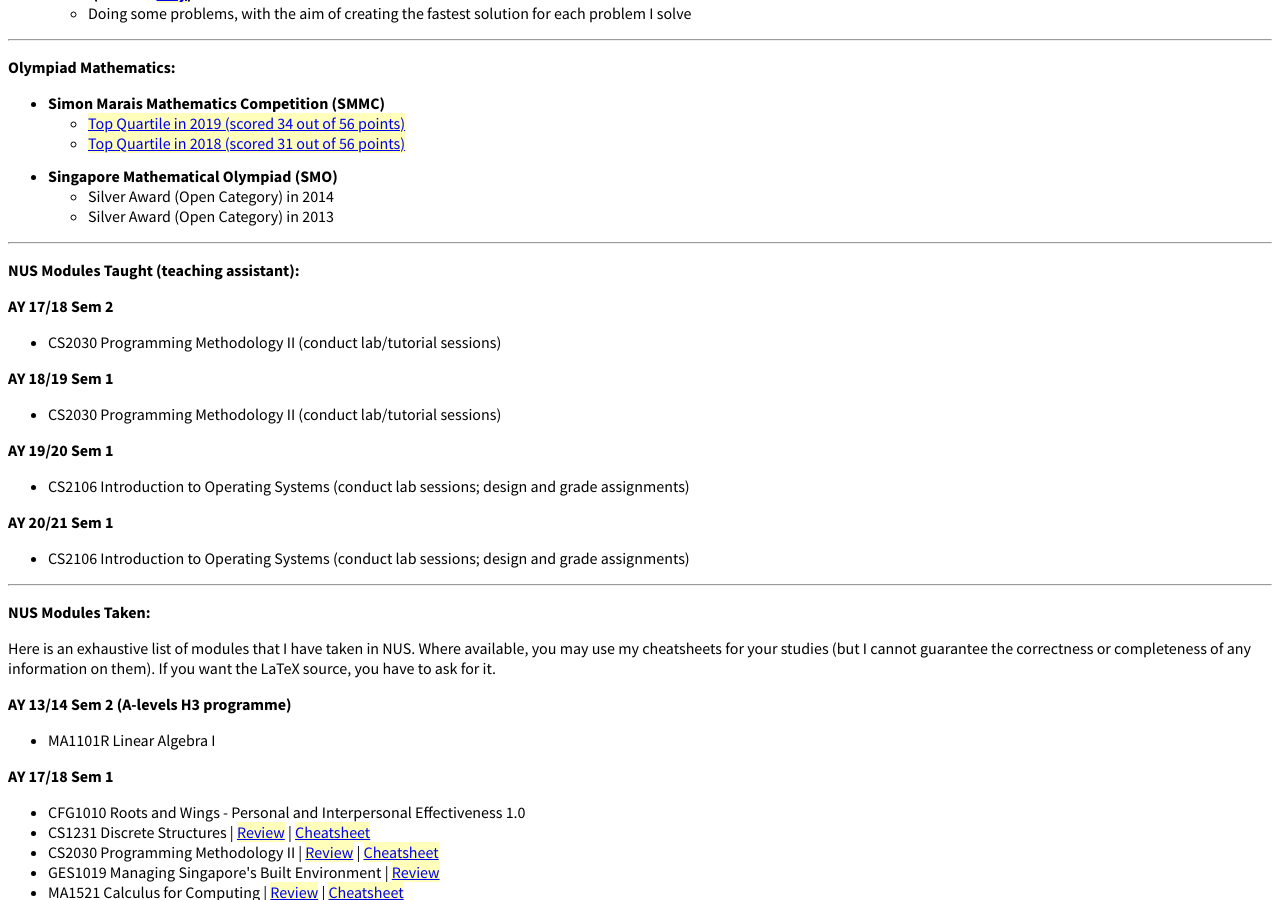
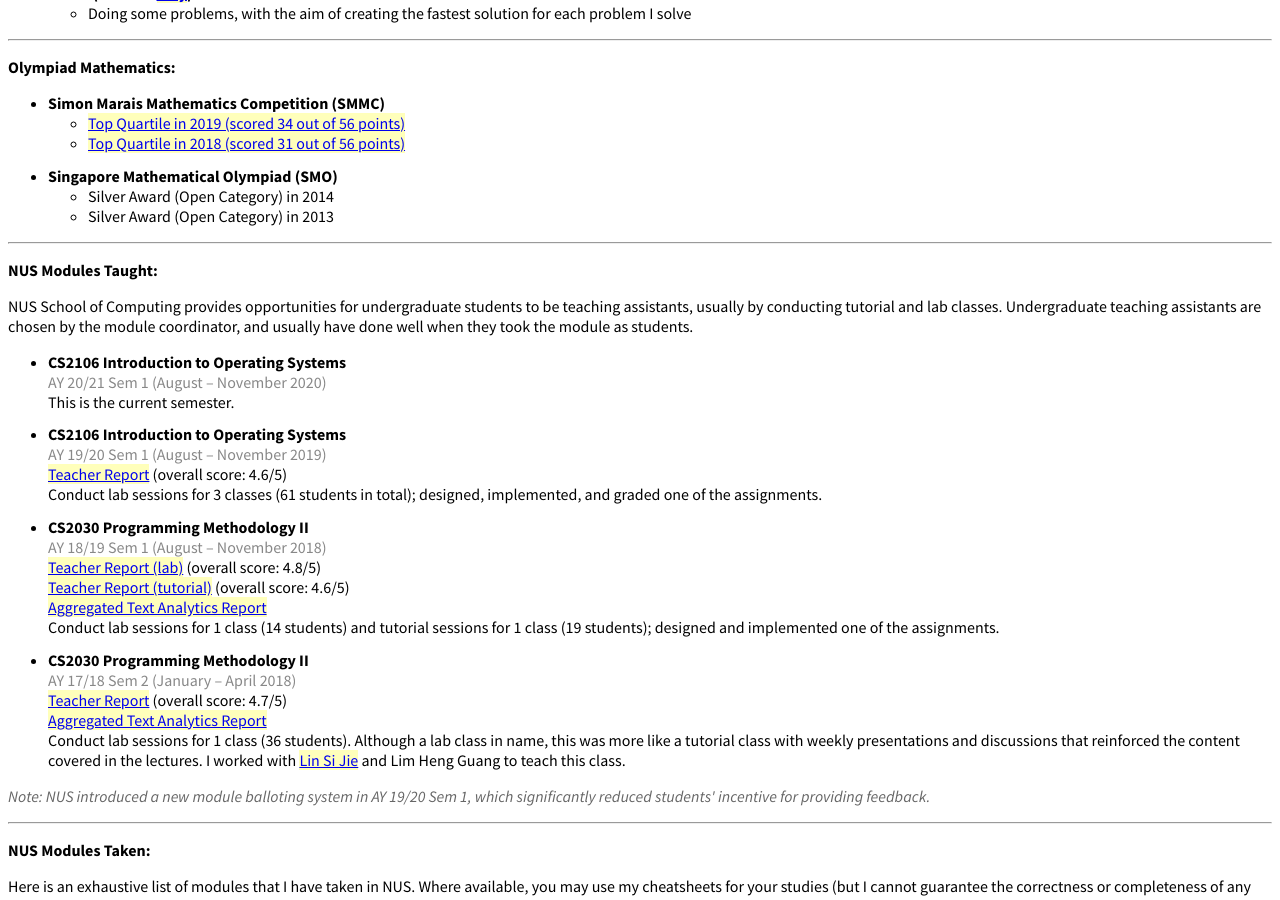
Before and after one commit to btzy/homepage, a Jekyll site: the page built from index.html, in a window 1280 px wide and 900 px high, scrolled down 2311 px. Built offline with Jekyll 4.4.1, drawn with Linux system fonts in a browser that asks for light colours.

Commit message:
Add more details and reports for TA section

```diff
--- a/index.html
+++ b/index.html
@@ -188,27 +188,44 @@
 <hr/>
 
 <div>
-<p><span class="keyname">NUS Modules Taught (teaching assistant):</span></p>
+<p><span class="keyname">NUS Modules Taught:</span></p>
+<p>NUS School of Computing provides opportunities for undergraduate students to be teaching assistants, usually by conducting tutorial and lab classes.  Undergraduate teaching assistants are chosen by the module coordinator, and usually have done well when they took the module as students.</p>
 
-<p class="modulegroup">AY 17/18 Sem 2</p>
-<ul>
-<li>CS2030 Programming Methodology II (conduct lab/tutorial sessions)</li>
+<ul class="detailedlist">
+
+<li>
+<div class="header">CS2106 Introduction to Operating Systems</div>
+<div class="date">AY 20/21 Sem 1 (August &ndash; November 2020)</div>
+<div class="content">This is the current semester.</div>
+</li>
+
+<li>
+<div class="header">CS2106 Introduction to Operating Systems</div>
+<div class="date">AY 19/20 Sem 1 (August &ndash; November 2019)</div>
+<div class="link"><a href="teaching/teacher_report_1920_sem1_CS2106_lab.pdf">Teacher Report</a> (overall score: 4.6/5)</div>
+<div class="content">Conduct lab sessions for 3 classes (61 students in total); designed, implemented, and graded one of the assignments.</div>
+</li>
+
+<li>
+<div class="header">CS2030 Programming Methodology II</div>
+<div class="date">AY 18/19 Sem 1 (August &ndash; November 2018)</div>
+<div class="link"><a href="teaching/teacher_report_1819_sem1_CS2030_lab.pdf">Teacher Report (lab)</a> (overall score: 4.8/5)</div>
+<div class="link"><a href="teaching/teacher_report_1819_sem1_CS2030_tutorial.pdf">Teacher Report (tutorial)</a> (overall score: 4.6/5)</div>
+<div class="link"><a href="teaching/text_analytics_report_1819_sem1.pdf">Aggregated Text Analytics Report</a></div>
+<div class="content">Conduct lab sessions for 1 class (14 students) and tutorial sessions for 1 class (19 students); designed and implemented one of the assignments.</div>
+</li>
+
+<li>
+<div class="header">CS2030 Programming Methodology II</div>
+<div class="date">AY 17/18 Sem 2 (January &ndash; April 2018)</div>
+<div class="link"><a href="teaching/teacher_report_1718_sem2_CS2030_lab.pdf">Teacher Report</a> (overall score: 4.7/5)</div>
+<div class="link"><a href="teaching/text_analytics_report_1718_sem2.pdf">Aggregated Text Analytics Report</a></div>
+<div class="content">Conduct lab sessions for 1 class (36 students).  Although a lab class in name, this was more like a tutorial class with weekly presentations and discussions that reinforced the content covered in the lectures.  I worked with <a href="https://sijie123.com/">Lin Si Jie</a> and Lim Heng Guang to teach this class.</div>
+</li>
+
 </ul>
 
-<p class="modulegroup">AY 18/19 Sem 1</p>
-<ul>
-<li>CS2030 Programming Methodology II (conduct lab/tutorial sessions)</li>
-</ul>
-
-<p class="modulegroup">AY 19/20 Sem 1</p>
-<ul>
-<li>CS2106 Introduction to Operating Systems (conduct lab sessions; design and grade assignments)</li>
-</ul>
-
-<p class="modulegroup">AY 20/21 Sem 1</p>
-<ul>
-<li>CS2106 Introduction to Operating Systems (conduct lab sessions; design and grade assignments)</li>
-</ul>
+<p><span class="more">Note:  NUS introduced a new module balloting system in AY 19/20 Sem 1, which significantly reduced students' incentive for providing feedback.</span></p>
 
 </div>
 <hr/>
```
Also changed, not shown: 6 other files.
